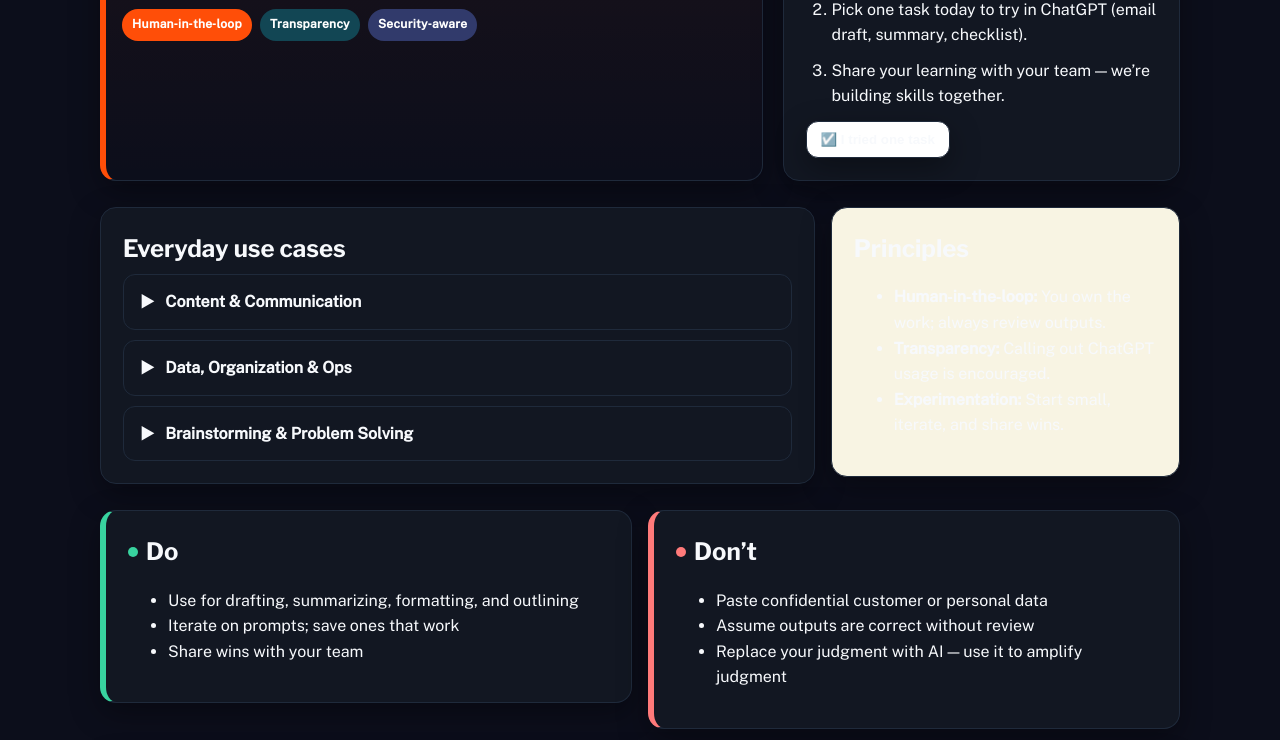
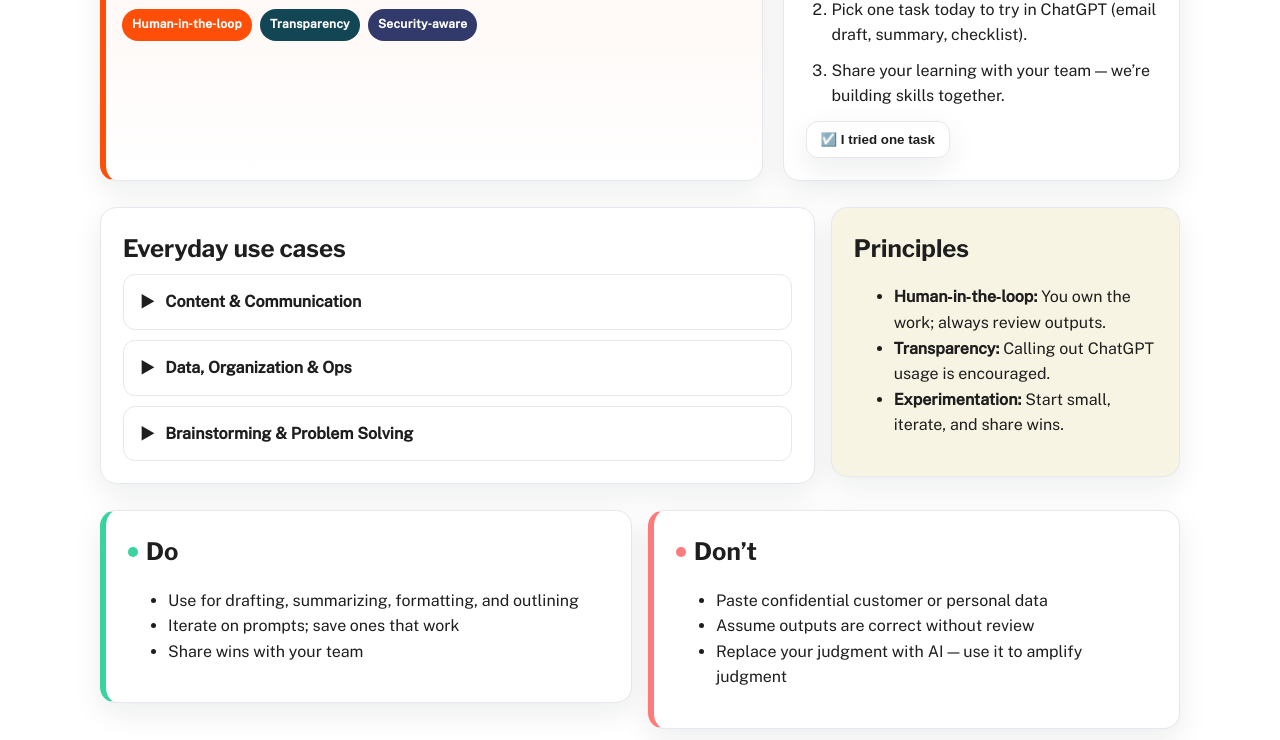
Before and after one commit to davelanegit/ai-squad, a plain HTML site: page index.html in a window 1280 px wide. Shown: the part 221-961 px from the top of the page. Drawn offline with nearby package versions, Linux system fonts and the dark colour scheme.

Commit message:
Update index.html

```diff
--- a/index.html
+++ b/index.html
@@ -38,16 +38,16 @@
       --shadow: 0 10px 30px rgba(17, 24, 39, .08);
       --focus: 0 0 0 3px rgba(255,78,8,.25);
     }
-    @media (prefers-color-scheme: dark){
+    /* @media (prefers-color-scheme: dark){
       :root{
-        --bg: #0C0E1B;                 /* guide: dark bg option */
+        --bg: #0C0E1B;
         --card: #121722;
         --text: #F7F9FC;
         --muted: #A5A5A5;
         --border: #1F2A3B;
         --shadow: 0 10px 30px rgba(0,0,0,.35);
       }
-    }
+    } */
 
     /* Base */
     html,body{height:100%}
```
